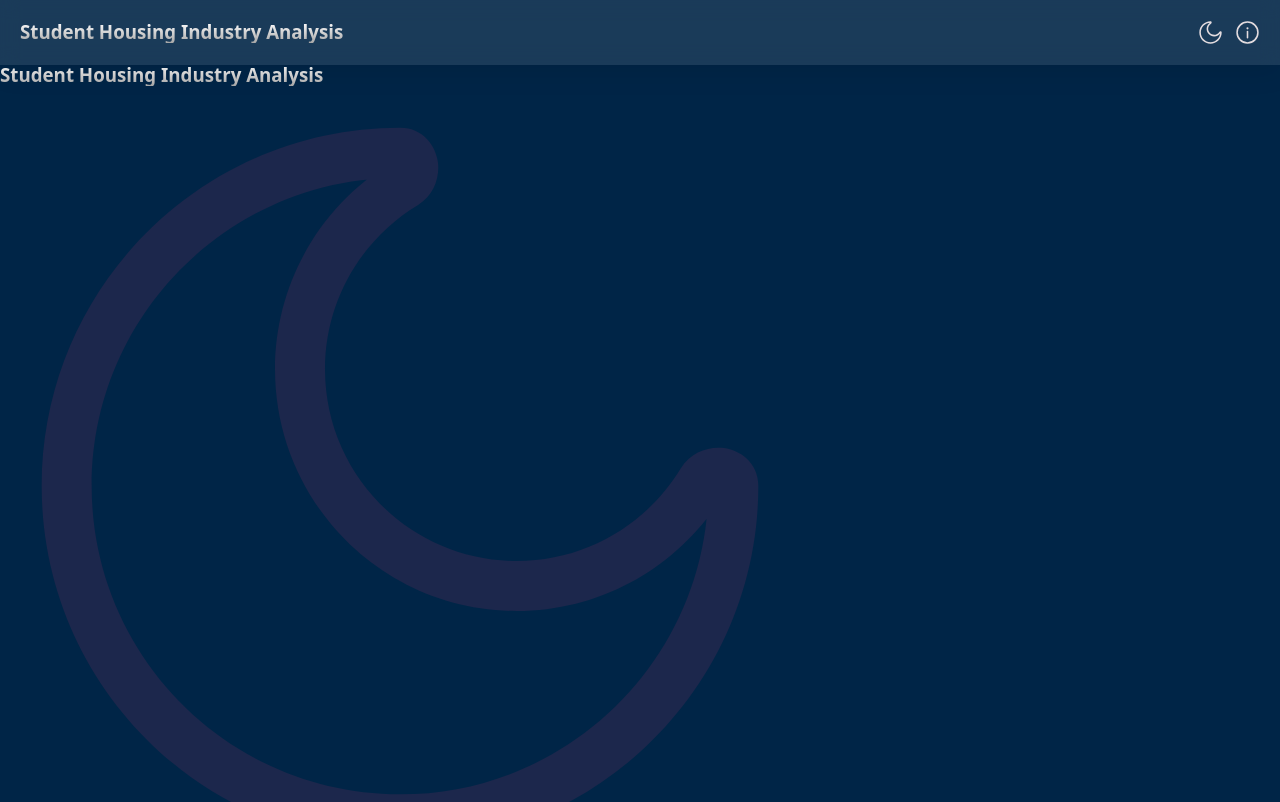
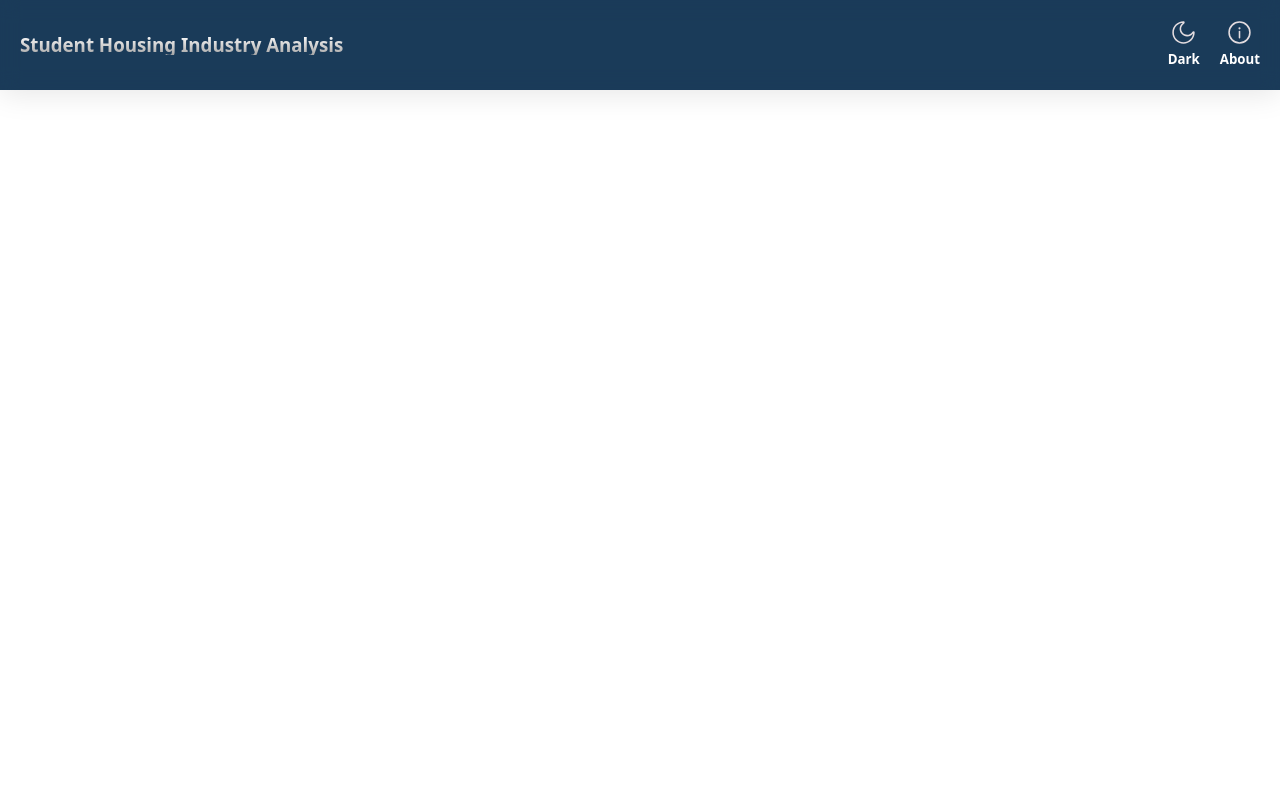
Before and after one commit to devangmalhotra/student-housing-industry-analysis, a React (Vite) app: page / in a window 1280 px wide. Shown: the top 802 px of the page. Built offline with nearby package versions, Linux system fonts and the light colour scheme.

Commit message:
updated files

```diff
--- a/src/App.css
+++ b/src/App.css
@@ -71,9 +71,23 @@
 #navbar ul {
   display: flex;
   flex-direction: row;
-  gap: 12px;
+  gap: 20px;
   margin: 0;
   list-style: none;
+  padding: 0;
+}
+
+#navbar li {
+  display: flex;
+  flex-direction: column;
+  text-align: center;
+  align-items: center;
+  gap: 5px;
+}
+
+h5 {
+  margin: 0;
+  color: white;
   padding: 0;
 }
 
--- a/src/Home.jsx
+++ b/src/Home.jsx
@@ -40,13 +40,6 @@
   return (
     <div id='home-main'>
         <Navbar />
-        <header>
-            <Link to='/'><h3>Student Housing Industry Analysis</h3></Link>
-            <div id='header-icons'>
-                <img className='header-icon' src={darkModeIcon} alt="Switch modes" />
-                <img className='header-icon' src={infoIcon} alt="About" />
-            </div>
-        </header>
     </div>
 /*     <div id='home-main'>
         <div id='home-content'>
--- a/src/Navbar.jsx
+++ b/src/Navbar.jsx
@@ -9,8 +9,8 @@
     <nav id='navbar'>
       <Link to='/'><h3>Student Housing Industry Analysis</h3></Link>
       <ul id='header-icons'>
-        <li><img className='header-icon' src={darkModeIcon} alt="Switch modes" /></li>
-        <li><img className='header-icon' src={infoIcon} alt="About" /></li>
+        <li><img className='header-icon' src={darkModeIcon} alt="Switch modes" /><h5>Dark</h5></li>
+        <li><img className='header-icon' src={infoIcon} alt="About" /><h5>About</h5></li>
       </ul>
     </nav>
   )
```
